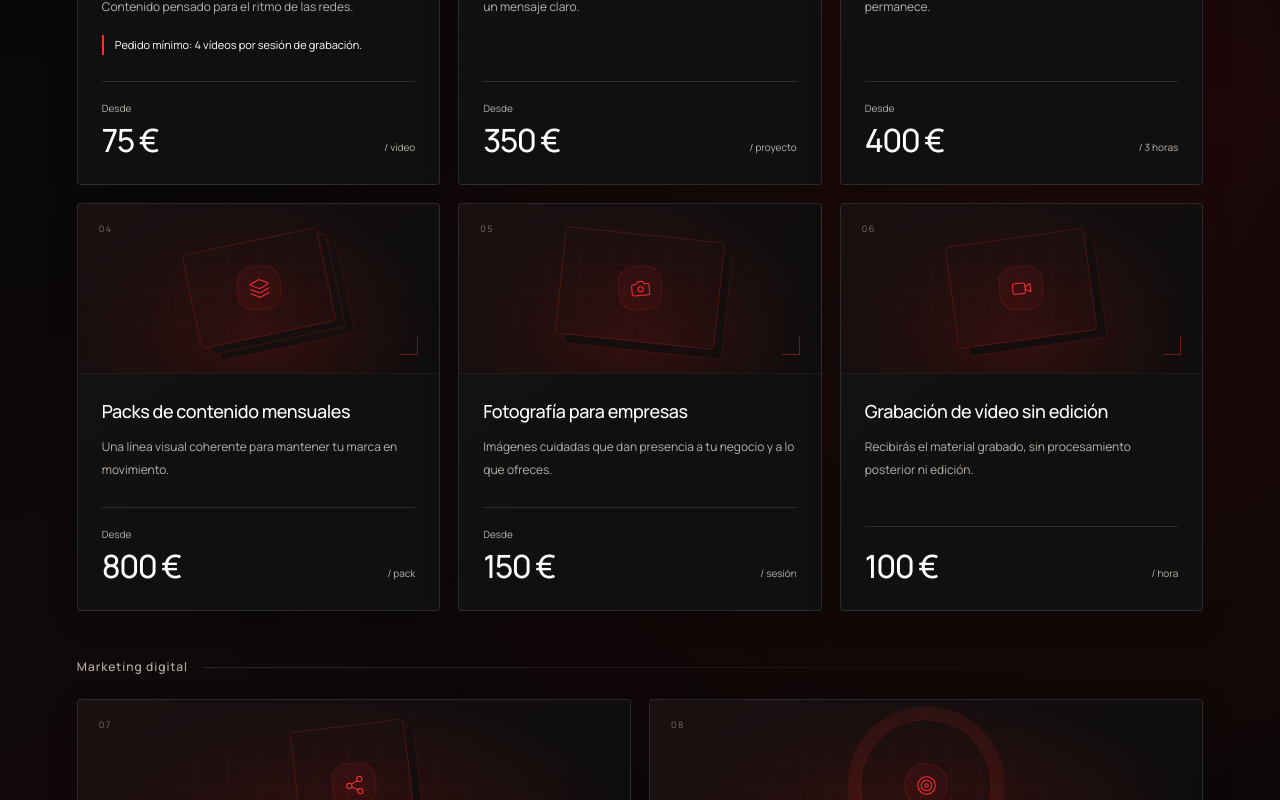
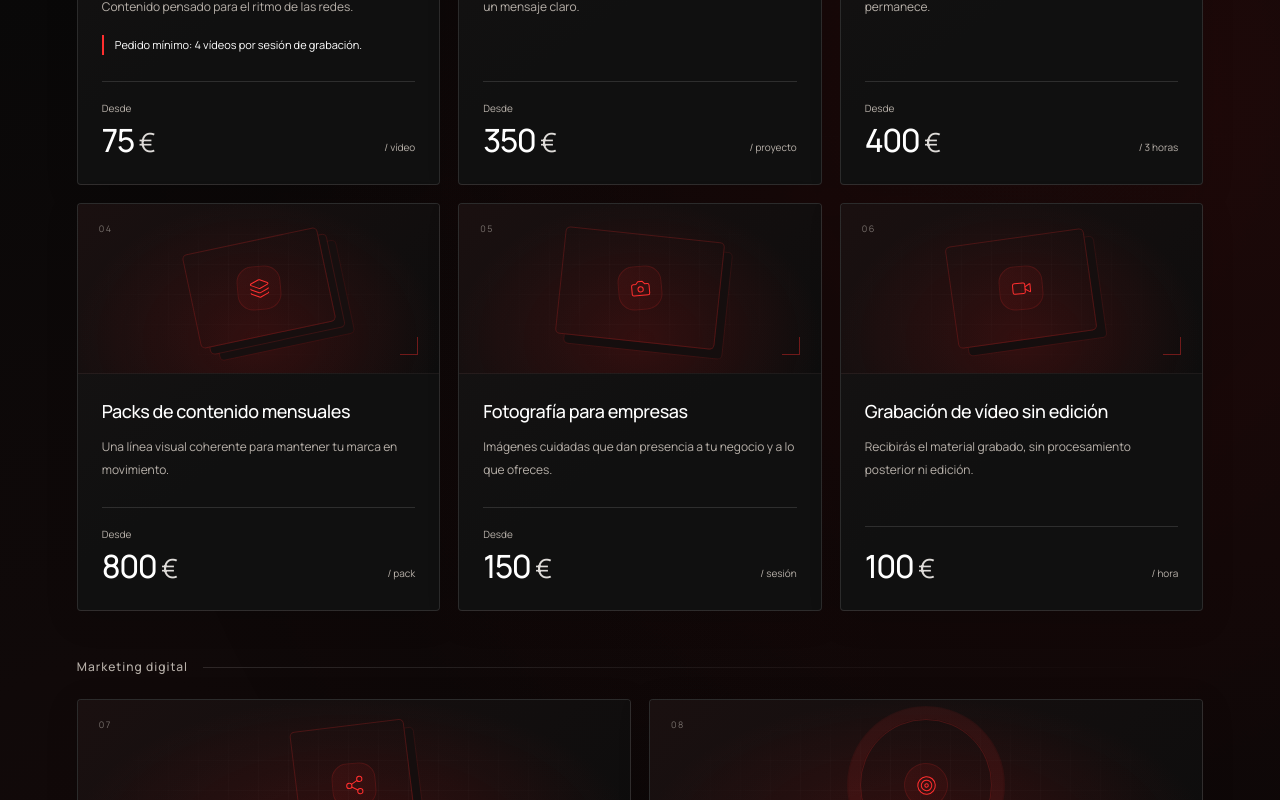
Before and after one commit to danil200891-jpg/ArtPro, a React (Vite) app: page / in a window 1280 px wide. Shown: the part 1980-2780 px from the top of the page. Built offline with nearby package versions, Linux system fonts and the light colour scheme.

Commit message:
Refine currency symbol sizing in service prices

```diff
--- a/src/main.tsx
+++ b/src/main.tsx
@@ -109,7 +109,7 @@ function App() {
                 <span className="visual-corner"/>
               </div>
               <div className="card-content"><div className="service-description"><h4>{t.names[index]}</h4><p>{t.descriptions[index]}</p>{service.id==='reels'&&<p className="service-condition">{details.reelsMinimum}</p>}{selected?.id===service.id&&<span className="selected-label">{t.selected}</span>}</div>
-                <div className="service-price"><div>{service.id!=='raw-footage'&&<span>{t.from}</span>}<strong>{service.price} €</strong></div><span>{t.units[index]}</span></div>
+                <div className="service-price"><div>{service.id!=='raw-footage'&&<span>{t.from}</span>}<strong>{service.price}{' '}<span className="price-currency">€</span></strong></div><span>{t.units[index]}</span></div>
               </div>
             </article>;
           })}</div>
--- a/src/visuals.css
+++ b/src/visuals.css
@@ -52,3 +52,6 @@
 .service-group:first-child .service-card:nth-child(4),.service-group:first-child .service-card:nth-child(5){grid-column:span 2}
 @media(max-width:1000px){.equipment{gap:6%}.service-group:first-child .service-card:nth-child(4),.service-group:first-child .service-card:nth-child(5),.service-group:first-child .service-card:last-child{grid-column:span 1}}
 @media(max-width:700px){.equipment{grid-template-columns:1fr;gap:16px;padding:22px;margin-top:28px}.equipment h3{font-size:15px}.equipment-model{font-size:10px}.equipment>p{font-size:12px}.service-description .service-condition{font-size:12px}}
+
+/* Currency remains secondary to the price, on desktop and mobile alike. */
+.service-price strong .price-currency{font-size:.82em;font-weight:400;letter-spacing:0;color:#dedbd8;line-height:inherit;vertical-align:baseline}
```
